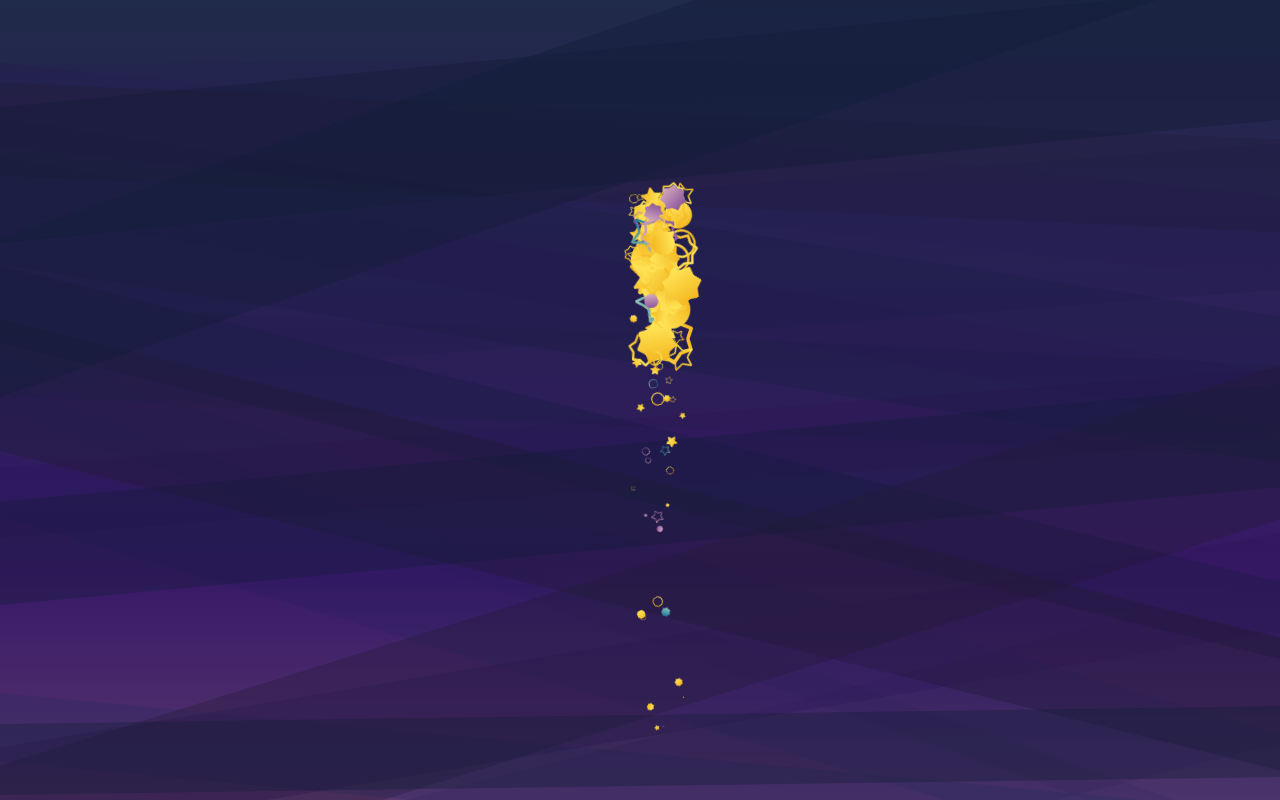
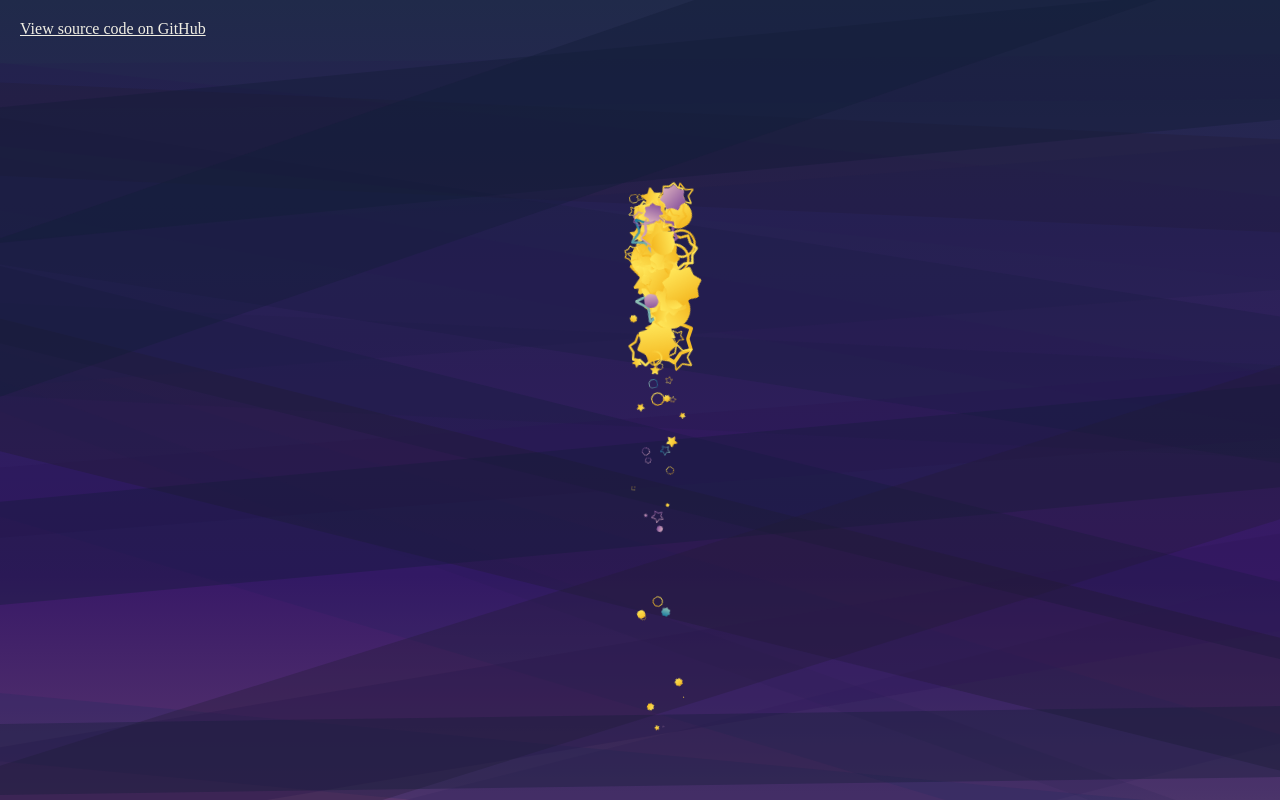
Before and after one commit to yuneco/webanimation-star, a plain HTML site: page index.html in a window 1280 px wide. Drawn offline with Linux system fonts and the light colour scheme.

Commit message:
Add link to repo

```diff
--- a/index.html
+++ b/index.html
@@ -9,6 +9,9 @@
 <body>
   <div class="bglines"></div>
   <div class="stage"></div>
+  <div class="info">
+    <a href="https://github.com/yuneco/webanimation-star">View source code on GitHub</a>
+  </div>
   <script src="src/main.js" type="module"></script>
 </body>
 </html>
--- a/src/style.css
+++ b/src/style.css
@@ -16,3 +16,13 @@ html, body {
   height: 100%;
   overflow: hidden;
 }
+
+.info {
+  position: absolute;
+  top: 0;
+  left: 0;
+  padding: 20px;
+}
+.info, .info a {
+  color:  #f1efe4;
+}
```
